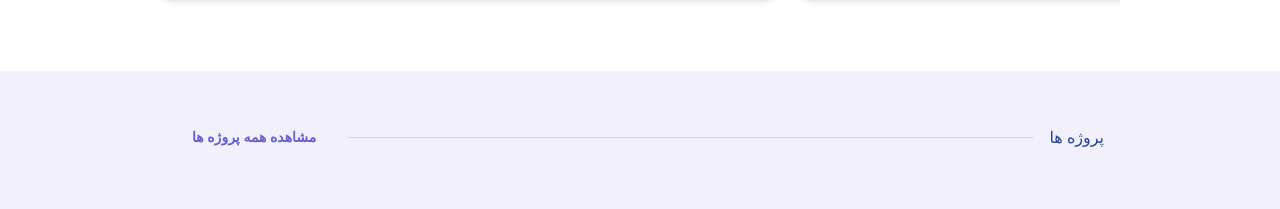
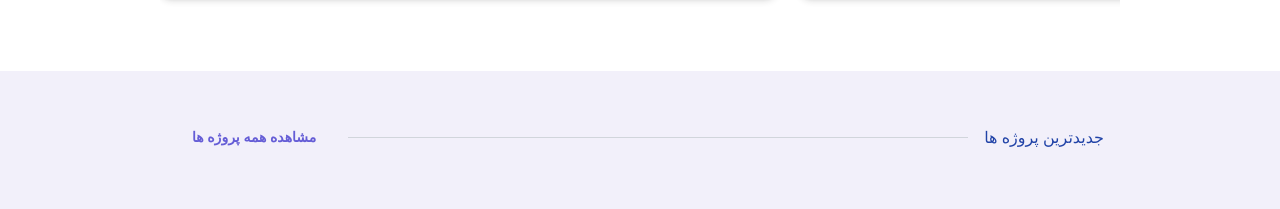
Before and after one commit to lilmont/HW-front, an Angular app: page / in a window 1280 px wide. Shown: the part 2044-2253 px from the top of the page. Built offline with nearby package versions, Linux system fonts and the light colour scheme.

Commit message:
fix:  Add layout and navigation

```diff
--- a/src/app/app-routing.module.ts
+++ b/src/app/app-routing.module.ts
@@ -15,7 +15,13 @@ const routes: Routes = [
 ];
 
 @NgModule({
-  imports: [RouterModule.forRoot(routes)],
+  imports: [
+    RouterModule.forRoot(routes, {
+      anchorScrolling: 'enabled',
+      scrollOffset: [0, 100],
+      scrollPositionRestoration: 'enabled'
+    }),
+  ],
   exports: [RouterModule]
 })
 export class AppRoutingModule { }
--- a/src/app/home/components/home-page/home-page.component.html
+++ b/src/app/home/components/home-page/home-page.component.html
@@ -1,5 +1,5 @@
 <hw-carousel></hw-carousel>
-<hw-text-divider [title]="'دوره ها'"></hw-text-divider>
+<hw-text-divider id="courses-section" [title]="'دوره ها'"></hw-text-divider>
 <hw-card-list></hw-card-list>
 <hw-jumbotron></hw-jumbotron>
 <div class="flex justify-center gap-4 my-12">
@@ -9,6 +9,7 @@
 </div>
 <hw-text-divider [title]="'فراگیران'" [hasLink]="true" [linkText]="'مشاهده همه نظرات'"></hw-text-divider>
 <hw-card-carousel [cards]="testimonials"></hw-card-carousel>
-<hw-filtered-cards [title]="'پروژه ها'" [hasLink]="true" [linkText]="'مشاهده همه پروژه ها'"></hw-filtered-cards>
+<hw-filtered-cards [title]="'جدیدترین پروژه ها'" [hasLink]="true"
+    [linkText]="'مشاهده همه پروژه ها'"></hw-filtered-cards>
 <hw-text-divider [title]="'سفارش پروژه'"></hw-text-divider>
 <hw-order-project-form></hw-order-project-form>
```
